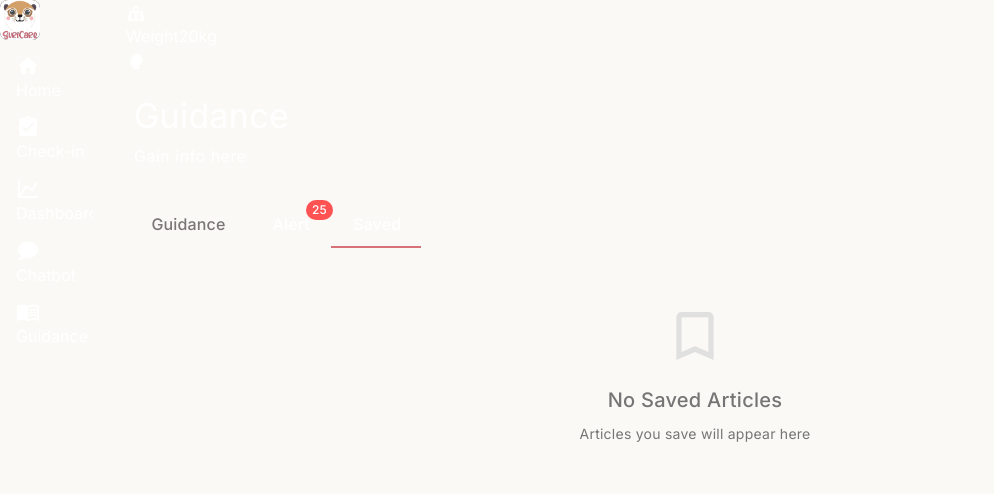
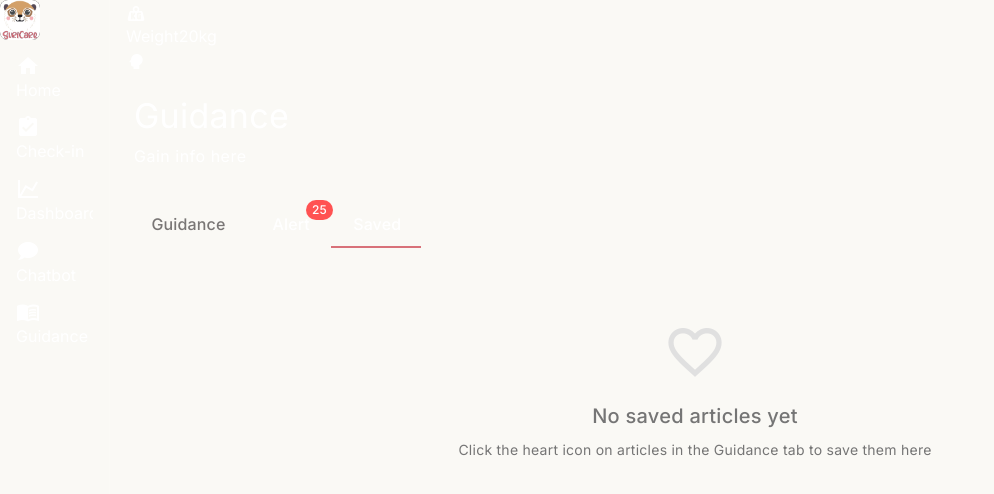
Before and after one commit to weichingtay/SuriCare, a Vue app in the folder frontend/: page /guidance in a window 1280 px wide. Both pictures are taken after a click on the tab "Saved". Shown: the top 494 px of the page, without its empty margins (0-994 px from the left). Built offline with nearby package versions, Linux system fonts and the light colour scheme; a small style sheet from the web is missing.

Commit message:
click heart button on guidance  article to save

```diff
--- a/frontend/src/components/guidance/ArticleCard.vue
+++ b/frontend/src/components/guidance/ArticleCard.vue
@@ -1,13 +1,25 @@
 <template>
-  <v-card class="mx-auto article-card" variant="outlined" rounded="lg">
+  <v-card
+    class="mx-auto article-card"
+    variant="outlined"
+    rounded="lg"
+  >
     <v-card-text class="pa-5">
       <div class="d-flex justify-space-between align-center mb-4">
         <p class="text-h5 font-weight-regular">
           {{ article.title }}
         </p>
-        <v-btn icon variant="text" size="small" @click="toggleFavorite">
-          <v-icon :color="isFavorite ? 'red' : 'black'" size="20">
-            {{ isFavorite ? "mdi-heart" : "mdi-heart-outline" }}
+        <v-btn
+          icon
+          variant="text"
+          size="small"
+          @click="handleToggleSave"
+        >
+          <v-icon
+            :color="isSaved ? 'red' : 'black'"
+            size="20"
+          >
+            {{ isSaved ? 'mdi-heart' : 'mdi-heart-outline' }}
           </v-icon>
         </v-btn>
       </div>
@@ -43,20 +55,23 @@
 </template>
 
 <script setup>
-import { ref } from "vue";
+  import { ref, inject, computed } from 'vue'
 
   const props = defineProps({
     article: {
       type: Object,
       required: true,
     },
-});
+  })
 
-const isFavorite = ref(false);
+  const toggleSaveArticle = inject('toggleSaveArticle')
+  const isArticleSaved = inject('isArticleSaved')
 
-const toggleFavorite = () => {
-  isFavorite.value = !isFavorite.value;
-};
+  const isSaved = computed(() => isArticleSaved(props.article.id))
+
+  const handleToggleSave = () => {
+    toggleSaveArticle(props.article)
+  }
 </script>
 
 <style scoped>
@@ -64,7 +79,7 @@ const toggleFavorite = () => {
     background-color: white;
     height: 100%;
     transition: transform 0.2s ease-in-out;
-  border: 1.25px solid #AEAAA9;
+    border: 1.25px solid #aeaaa9;
   }
 
   .article-card:hover {
--- a/frontend/src/components/guidance/SavedView.vue
+++ b/frontend/src/components/guidance/SavedView.vue
@@ -1,15 +1,39 @@
 <template>
-  <div class="text-center pa-8">
-    <v-icon size="64" color="grey-lighten-2" class="mb-4">
-      mdi-bookmark-outline
-    </v-icon>
-    <h3 class="text-h6 text-grey-darken-1 mb-2">No Saved Articles</h3>
-    <p class="text-body-2 text-grey-darken-1">
-      Articles you save will appear here
-    </p>
+  <div>
+    <div
+      v-if="savedArticles.length === 0"
+      class="text-center py-12"
+    >
+      <v-icon
+        size="64"
+        color="grey-lighten-2"
+        class="mb-4"
+      >
+        mdi-heart-outline
+      </v-icon>
+      <h3 class="text-h6 text-grey-darken-1 mb-2">No saved articles yet</h3>
+      <p class="text-body-2 text-grey-darken-1">
+        Click the heart icon on articles in the Guidance tab to save them here
+      </p>
+    </div>
+
+    <v-row v-else>
+      <v-col
+        v-for="article in savedArticles"
+        :key="article.id"
+        cols="12"
+        md="4"
+        sm="6"
+      >
+        <ArticleCard :article="article" />
+      </v-col>
+    </v-row>
   </div>
 </template>
 
 <script setup>
-// Placeholder for saved articles functionality
+  import { inject } from 'vue'
+  import ArticleCard from './ArticleCard.vue'
+
+  const savedArticles = inject('savedArticles')
 </script>
--- a/frontend/src/pages/guidance.vue
+++ b/frontend/src/pages/guidance.vue
@@ -33,6 +33,34 @@
   const handleTabChange = (tab) => {
     currentTab.value = tab
   }
+
+  // Global state for saved articles
+  const savedArticles = ref([])
+
+  // Provide the saved articles state to child components
+  provide('savedArticles', savedArticles)
+
+  const toggleSaveArticle = (article) => {
+    const existingIndex = savedArticles.value.findIndex(
+      (saved) => saved.id === article.id
+    )
+
+    if (existingIndex > -1) {
+      // Remove from saved
+      savedArticles.value.splice(existingIndex, 1)
+    } else {
+      // Add to saved
+      savedArticles.value.push({ ...article })
+    }
+  }
+
+  provide('toggleSaveArticle', toggleSaveArticle)
+
+  const isArticleSaved = (articleId) => {
+    return savedArticles.value.some((saved) => saved.id === articleId)
+  }
+
+  provide('isArticleSaved', isArticleSaved)
 </script>
 
 <style>
```
Lines whose indentation alone changed are shown as unchanged.
